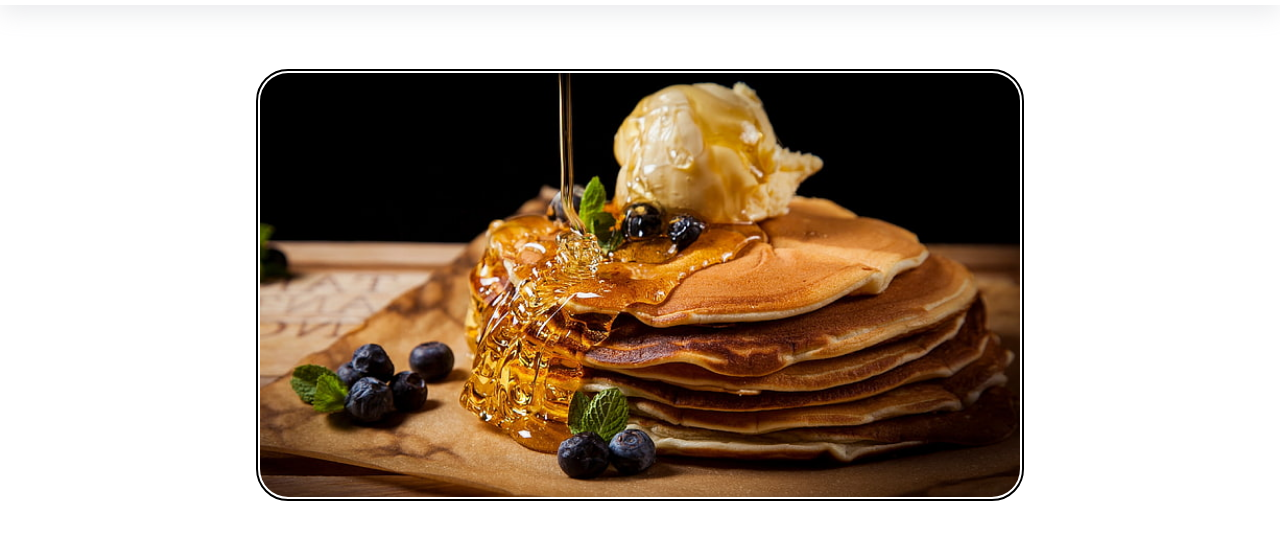
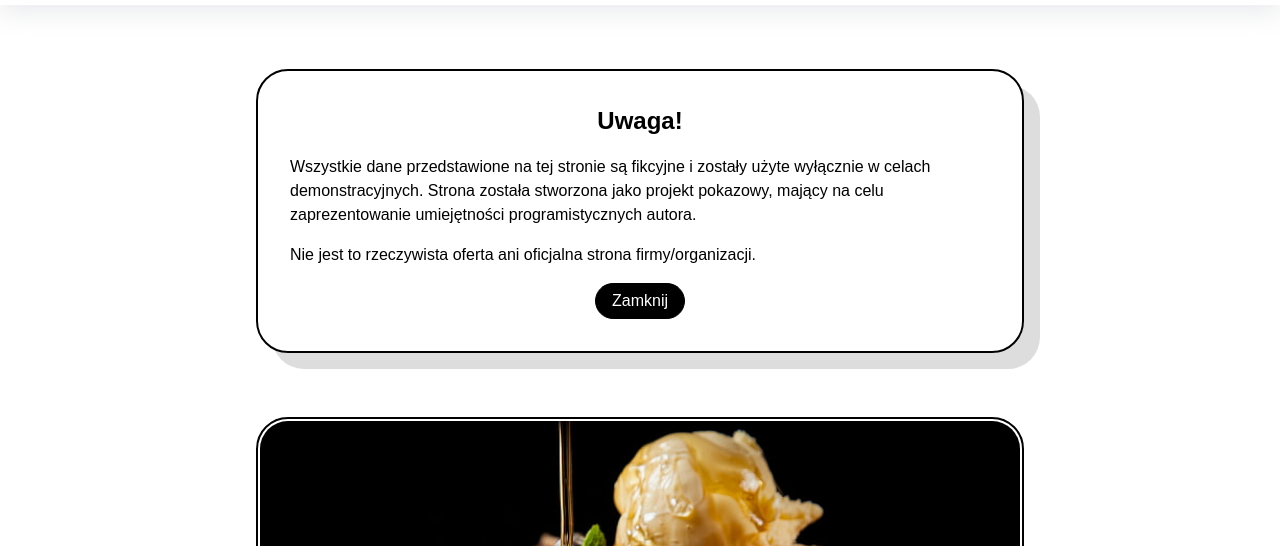
Before and after one commit to piotr-bogus/pancake-maker, a plain HTML site: page index.html in a window 1280 px wide. Shown: the part 59-605 px from the top of the page. Drawn offline with nearby package versions, Linux system fonts and the light colour scheme; a web font is replaced by a local one.

Commit message:
Dodanie informacji o stronie

```diff
--- a/index.html
+++ b/index.html
@@ -12,10 +12,10 @@
   <body>
     <nav class="navbar">
       <ul class="navbar-ul">
-        <a href="pancake-maker.html" class="navbar-a">
+        <a href="index.html" class="navbar-a">
           <img src="uploads/logos/logo.png" alt="" class="navbar-img" />
         </a>
-        <a href="pancake-maker.html" class="navbar-a">Strona główna</a>
+        <a href="index.html" class="navbar-a">Strona główna</a>
         <a href="menu.html" class="navbar-a">Menu</a>
         <a href="praca.html" class="navbar-a">Praca</a>
         <a href="kontakt.html" class="navbar-a">Kontakt</a>
@@ -28,18 +28,25 @@
     <main class="container">
       <nav class="navbar-phone">
         <ul class="navbar-ul-phone">
-          <a href="pancake-maker.html" class="navbar-a-phone">Strona główna</a>
+          <a href="index.html" class="navbar-a-phone">Strona główna</a>
           <a href="menu.html" class="navbar-a-phone">Menu</a>
           <a href="praca.html" class="navbar-a-phone">Praca</a>
           <a href="kontakt.html" class="navbar-a-phone">Kontakt</a>
           <a href="o-nas.html" class="navbar-a-phone">O nas</a>
         </ul>
       </nav>
+
       <main class="container-home">
+        <article class="information">
+          <p class="title-information">Uwaga!</p>
+          <p class="description-information">Wszystkie dane przedstawione na tej stronie są fikcyjne i zostały użyte wyłącznie w celach demonstracyjnych. Strona została stworzona jako projekt pokazowy, mający na celu zaprezentowanie umiejętności programistycznych autora.</p>
+          <p class="description-information">Nie jest to rzeczywista oferta ani oficjalna strona firmy/organizacji.</p>
+          <input type="button" value="Zamknij" class="btn-information" onclick="hideInformation()"/>
+        </article>
         <img src="uploads/images/img_1.jpg" alt="" class="img-home" />
         <p class="description-home">W <strong>Pancake Maker</strong> naleśniki to nasza pasja. Codziennie tworzymy je ze świeżych składników – z sercem, pomysłem i smakiem. Od rana do wieczora serwujemy pyszności, które zadowolą każdego głodomora!</p>
         <section class="container-promotion">
-          <p class="container-promotion-title">Aktualne promocje</p>
+          <p class="container-promotion-title">Aktualne promocje!</p>
           <article class="promotion">
             <p class="title-promotion">Drugi naleśnik -50%</p>
             <p class="description-promotion">Przyjdź z kimś głodnym! Zamów dowolnego naleśnika, a drugi – tańszy lub w tej samej cenie – otrzymasz <strong>50% taniej</strong>.</p>
@@ -163,6 +170,7 @@
       <div class="copyright">Created by <a href="../My Projects/my-projects.html" class="author-link" target="_blank">Piotr Bogus</a></div>
     </footer>
     <script src="uploads/scripts/copyright-year.js"></script>
+    <script src="uploads/scripts/information.js"></script>
     <script src="uploads/scripts/navbar.js"></script>
   </body>
 </html>
--- /dev/null
+++ b/uploads/scripts/information.js
@@ -0,0 +1,4 @@
+function hideInformation() {
+  const container = document.querySelector(".information");
+  container.style.display = "none";
+}
--- a/uploads/styles/pancake-maker.css
+++ b/uploads/styles/pancake-maker.css
@@ -1,3 +1,43 @@
+.information {
+  display: flex;
+  align-items: center;
+  justify-content: center;
+  flex-direction: column;
+  border: 2px solid var(--black);
+  max-width: 768px;
+  gap: 16px;
+  padding: 32px;
+  border-radius: 32px;
+  box-shadow: 16px 16px var(--gray-hover);
+}
+
+.title-information {
+  font-weight: bold;
+  font-size: 24px;
+}
+
+.description-information {
+  width: 100%;
+  font-size: 16px;
+}
+
+.btn-information {
+  background-color: var(--black);
+  color: var(--white);
+  cursor: pointer;
+  font-family: "Host Grotesk", sans-serif;
+  border: 1px solid var(--black);
+  transition: background-color 0.3s ease, color 0.3s ease;
+  padding: 8px 16px;
+  border-radius: 999px;
+  font-size: 16px;
+}
+
+.btn-information:hover {
+  background-color: var(--white);
+  color: var(--black);
+}
+
 .container-home {
   display: flex;
   align-items: center;
@@ -119,3 +159,9 @@
 .description-menu {
   font-size: 16px;
 }
+
+@media screen and (max-width: 480px) {
+  .btn-information {
+    width: 100%;
+  }
+}
```
Also changed, not shown: kontakt.html (+3 -3 lines), menu.html (+3 -3 lines), o-nas.html (+3 -3 lines), praca.html (+3 -3 lines).
